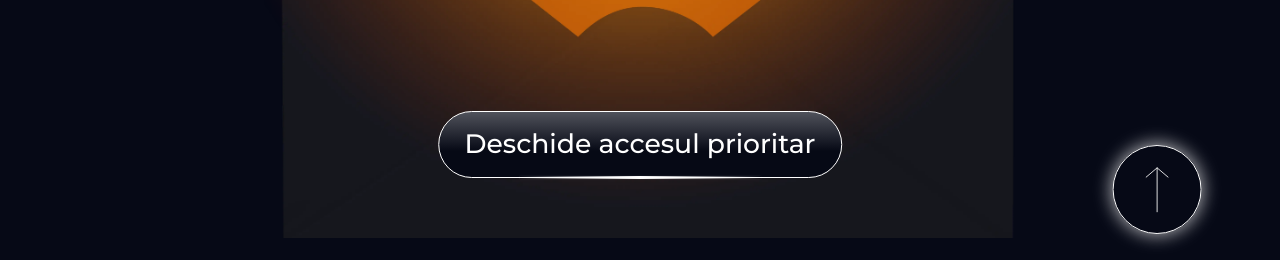
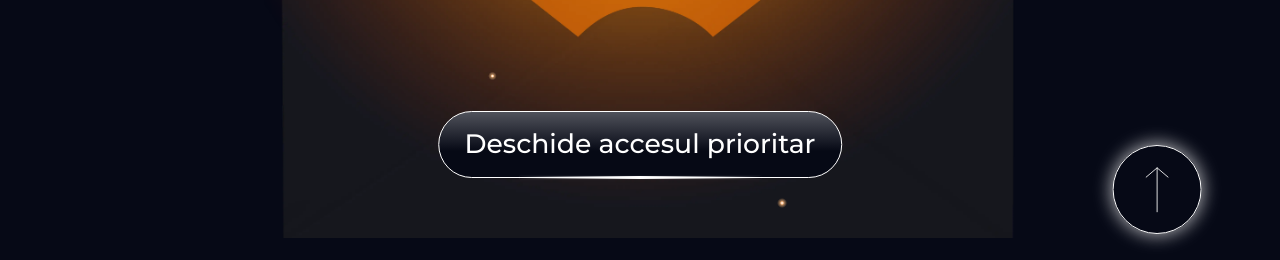
Before and after one commit to corporateready/avenew, a Next.js app: page / in a window 1280 px wide. Shown: the part 3915-4175 px from the top of the page. Built offline with nearby package versions, Linux system fonts and the light colour scheme.

Commit message:
fixed letter button

```diff
--- a/app/components/en-page/hero/hero.module.scss
+++ b/app/components/en-page/hero/hero.module.scss
@@ -11,7 +11,7 @@
            @apply  block absolute top-[904rem] left-0 z-[3] w-full h-[590rem];
           background: linear-gradient(180deg, #050714 16%, rgba(7, 11, 27, 0) 44%);
           }
-        }
+  }
 
   @media screen and (max-width: 640px) {
      @apply w-full h-[2000rem] relative z-0;
@@ -55,7 +55,7 @@
   }
 }
 .description {
-  @apply text-[22rem] text-center leading-[100%] w-full absolute z-[5] top-[544rem] left-[25rem] -translate-x-[25rem];
+  @apply text-[22rem] text-center leading-[120%] w-full absolute z-[5] top-[534rem] left-[25rem] -translate-x-[25rem];
 
   letter-spacing: 3%;
   background: linear-gradient(
@@ -69,21 +69,21 @@
   color: transparent;
 
   @media screen and (min-width: 641px) {
-    @apply text-[40rem] text-center font-normal leading-[100%] w-full absolute z-[5] top-[852rem] left-[32rem] -translate-x-[25rem];
-  letter-spacing: 3%;
-  background: linear-gradient(
-    90deg,
-    rgba(255, 255, 255, 0.7) 0%,
-    rgba(255, 255, 255, 1) 100%
-  );
-  -webkit-background-clip: text;
-  background-clip: text;
-  -webkit-text-fill-color: transparent;
-  color: transparent;
+    @apply text-[40rem] text-center font-normal w-full absolute z-[5] top-[852rem] left-[32rem] -translate-x-[25rem];
+  // letter-spacing: 3%;
+  // background: linear-gradient(
+  //   90deg,
+  //   rgba(255, 255, 255, 0.7) 0%,
+  //   rgba(255, 255, 255, 1) 100%
+  // );
+  // -webkit-background-clip: text;
+  // background-clip: text;
+  // -webkit-text-fill-color: transparent;
+  // color: transparent;
   }
 }
 .button__detail {
-  @apply text-white text-[22rem] leading-[100%] w-[360rem] h-[50rem] border-[0.54rem] border-white rounded-full flex items-center justify-center absolute z-[4] top-[582rem] left-1/2 -translate-x-1/2;
+  @apply text-white text-[22rem] font-semibold leading-[100%] w-[360rem] h-[50rem] border-[0.54rem] border-white rounded-full flex items-center justify-center absolute z-[4] top-[572rem] left-1/2 -translate-x-1/2;
   font-family: "Montserrat", sans-serif;
   letter-spacing: 3%;
   background: linear-gradient(
--- a/app/components/en-page/letter/index.jsx
+++ b/app/components/en-page/letter/index.jsx
@@ -29,7 +29,9 @@ const Index = ({ handleToggleModalBottom }) => {
         className={styles.letter__button_access}
         onClick={handleToggleModalBottom}
       >
-        Get priority access
+        <span>Get priority access</span>
+        <span className={styles.button__detail_sparkle_left}></span>
+        <span className={styles.button__detail_sparkle_right}></span>
       </button>
 
       <motion.a
--- a/app/components/en-page/letter/letter.module.scss
+++ b/app/components/en-page/letter/letter.module.scss
@@ -109,6 +109,46 @@
       0 0 1rem rgba(255, 255, 255, .1);
   }
   }
+
+  .button__detail_sparkle_left {
+  @apply w-0 h-0;
+
+      @media screen and (min-width: 641px) {
+        @apply w-[13rem] h-[13rem] rounded-full absolute top-[-33rem] left-[36rem] -translate-x-1/2;
+
+        background: content-box radial-gradient(
+        circle at center,
+        #ffffff 0%,
+        #fff5ec 5%,
+        #FFCDA2 10%,
+        #F5B780 15%,
+        #C79468 17%,
+        #9C7451 22%,
+        transparent 50%
+      );
+      background-blend-mode: screen;
+      }
+  }
+
+  .button__detail_sparkle_right {
+  @apply w-0 h-0;
+
+      @media screen and (min-width: 641px) {
+        @apply w-[16rem] h-[16rem] rounded-full absolute bottom-[-30rem] right-[14rem] -translate-x-1/2;
+
+        background: content-box radial-gradient(
+        circle at center,
+        #ffffff 0%,
+        #fff5ec 5%,
+        #FFCDA2 10%,
+        #F5B780 15%,
+        #C79468 17%,
+        #9C7451 22%,
+        transparent 50%
+      );
+      background-blend-mode: screen;
+      }
+  }
 }
 .letter__button_up {
   @apply w-[50rem] h-[50rem] border-[1rem] border-white rounded-full flex items-center justify-center absolute z-[1] bottom-[-180rem] left-[90%] -translate-x-1/2;
--- a/app/components/ro-page/letter/index.jsx
+++ b/app/components/ro-page/letter/index.jsx
@@ -29,12 +29,14 @@ const Index = ({ handleToggleModalBottom }) => {
         className={styles.letter__button_access}
         onClick={handleToggleModalBottom}
       >
-        Deschide accesul prioritar
+        <span>Deschide accesul prioritar</span>
+        <span className={styles.button__detail_sparkle_left}></span>
+        <span className={styles.button__detail_sparkle_right}></span>
       </button>
 
       <motion.a
         whileHover={{ scale: 1.1 }}
-        whileTap={{ scale: 0.9, }}
+        whileTap={{ scale: 0.9 }}
         ref={ref}
         initial={{ opacity: 0, y: 100 }}
         animate={isInView ? { opacity: 1, y: 0 } : { opacity: 0, y: 100 }}
--- a/app/components/ro-page/letter/letter.module.scss
+++ b/app/components/ro-page/letter/letter.module.scss
@@ -109,6 +109,49 @@
       0 0 1rem rgba(255, 255, 255, .1);
   }
   }
+
+  .button__detail_sparkle_left {
+  @apply w-0 h-0;
+
+      @media screen and (min-width: 641px) {
+        @apply w-[13rem] h-[13rem] rounded-full absolute top-[-47rem] left-[60rem] -translate-x-1/2;
+
+        background: content-box radial-gradient(
+        circle at center,
+        #ffffff 0%,
+        #fff5ec 5%,
+        #FFCDA2 10%,
+        #F5B780 15%,
+        #C79468 17%,
+        #9C7451 22%,
+        transparent 50%
+      );
+      background-blend-mode: screen;
+      }
+  }
+
+  .button__detail_sparkle_right {
+  @apply w-0 h-0;
+
+
+
+      @media screen and (min-width: 641px) {
+        @apply w-[16rem] h-[16rem] rounded-full absolute bottom-[-37rem] right-[50rem] -translate-x-1/2;
+
+        background: content-box radial-gradient(
+        circle at center,
+        #ffffff 0%,
+        #fff5ec 5%,
+        #FFCDA2 10%,
+        #F5B780 15%,
+        #C79468 17%,
+        #9C7451 22%,
+        transparent 50%
+      );
+      background-blend-mode: screen;
+      }
+  }
+
 }
 .letter__button_up {
   @apply w-[50rem] h-[50rem] border-[1rem] border-white rounded-full flex items-center justify-center absolute z-[1] bottom-[-180rem] left-[90%] -translate-x-1/2;
--- a/app/components/ru-page/letter/index.jsx
+++ b/app/components/ru-page/letter/index.jsx
@@ -29,7 +29,9 @@ const Index = ({ handleToggleModalBottom }) => {
         className={styles.letter__button_access}
         onClick={handleToggleModalBottom}
       >
-        Получить приоритетный доступ
+        <span>Получить приоритетный доступ</span>
+        <span className={styles.button__detail_sparkle_left}></span>
+        <span className={styles.button__detail_sparkle_right}></span>
       </button>
 
       <motion.a
--- a/app/components/ru-page/letter/letter.module.scss
+++ b/app/components/ru-page/letter/letter.module.scss
@@ -109,6 +109,46 @@
       0 0 1rem rgba(255, 255, 255, .1);
   }
   }
+
+  .button__detail_sparkle_left {
+  @apply w-0 h-0;
+
+      @media screen and (min-width: 641px) {
+        @apply w-[13rem] h-[13rem] rounded-full absolute top-[-37rem] left-[126rem] -translate-x-1/2;
+
+        background: content-box radial-gradient(
+        circle at center,
+        #ffffff 0%,
+        #fff5ec 5%,
+        #FFCDA2 10%,
+        #F5B780 15%,
+        #C79468 17%,
+        #9C7451 22%,
+        transparent 50%
+      );
+      background-blend-mode: screen;
+      }
+  }
+
+  .button__detail_sparkle_right {
+  @apply w-0 h-0;
+
+      @media screen and (min-width: 641px) {
+        @apply w-[16rem] h-[16rem] rounded-full absolute bottom-[-30rem] right-[110rem] -translate-x-1/2;
+
+        background: content-box radial-gradient(
+        circle at center,
+        #ffffff 0%,
+        #fff5ec 5%,
+        #FFCDA2 10%,
+        #F5B780 15%,
+        #C79468 17%,
+        #9C7451 22%,
+        transparent 50%
+      );
+      background-blend-mode: screen;
+      }
+  }
 }
 .letter__button_up {
   @apply w-[50rem] h-[50rem] border-[1rem] border-white rounded-full flex items-center justify-center absolute z-[1] bottom-[-180rem] left-[90%] -translate-x-1/2;
```
Lines whose indentation alone changed are shown as unchanged.
